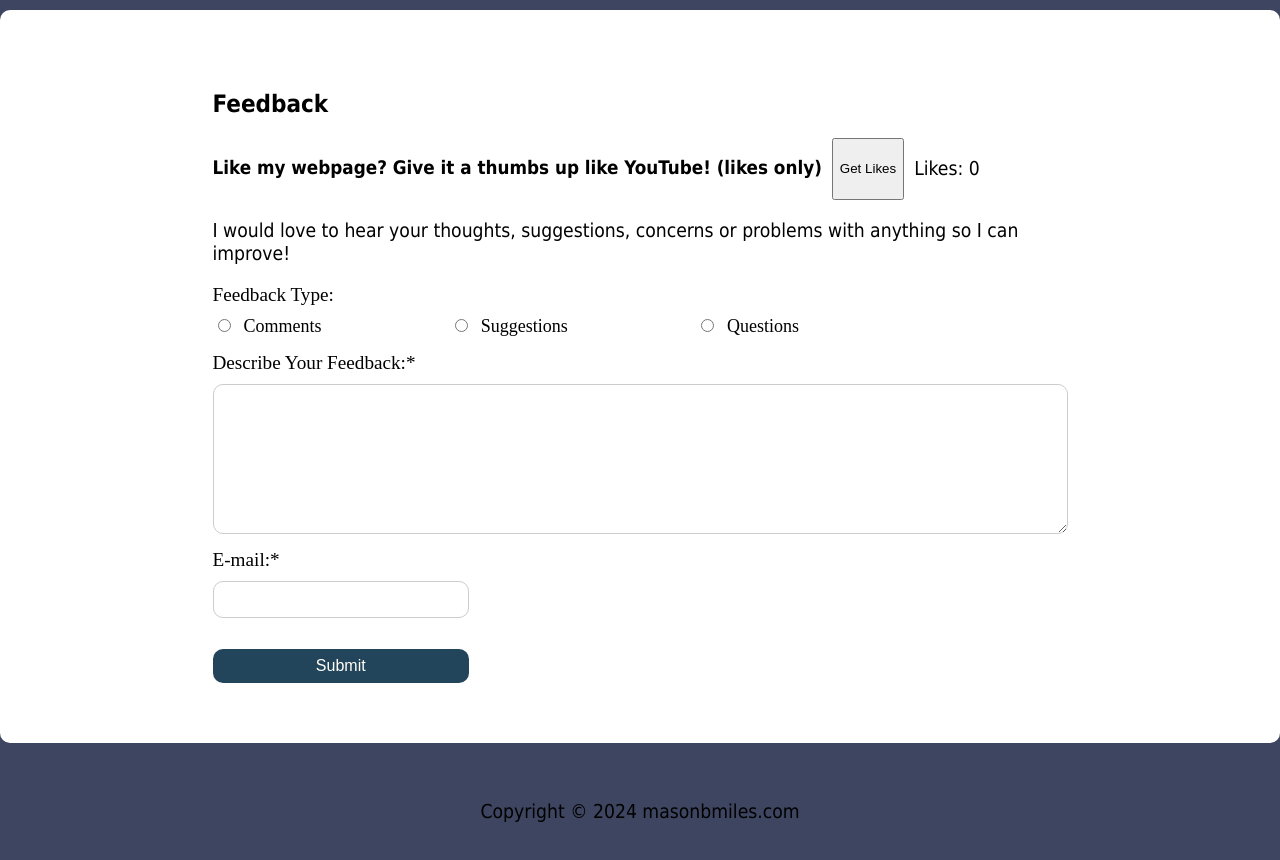
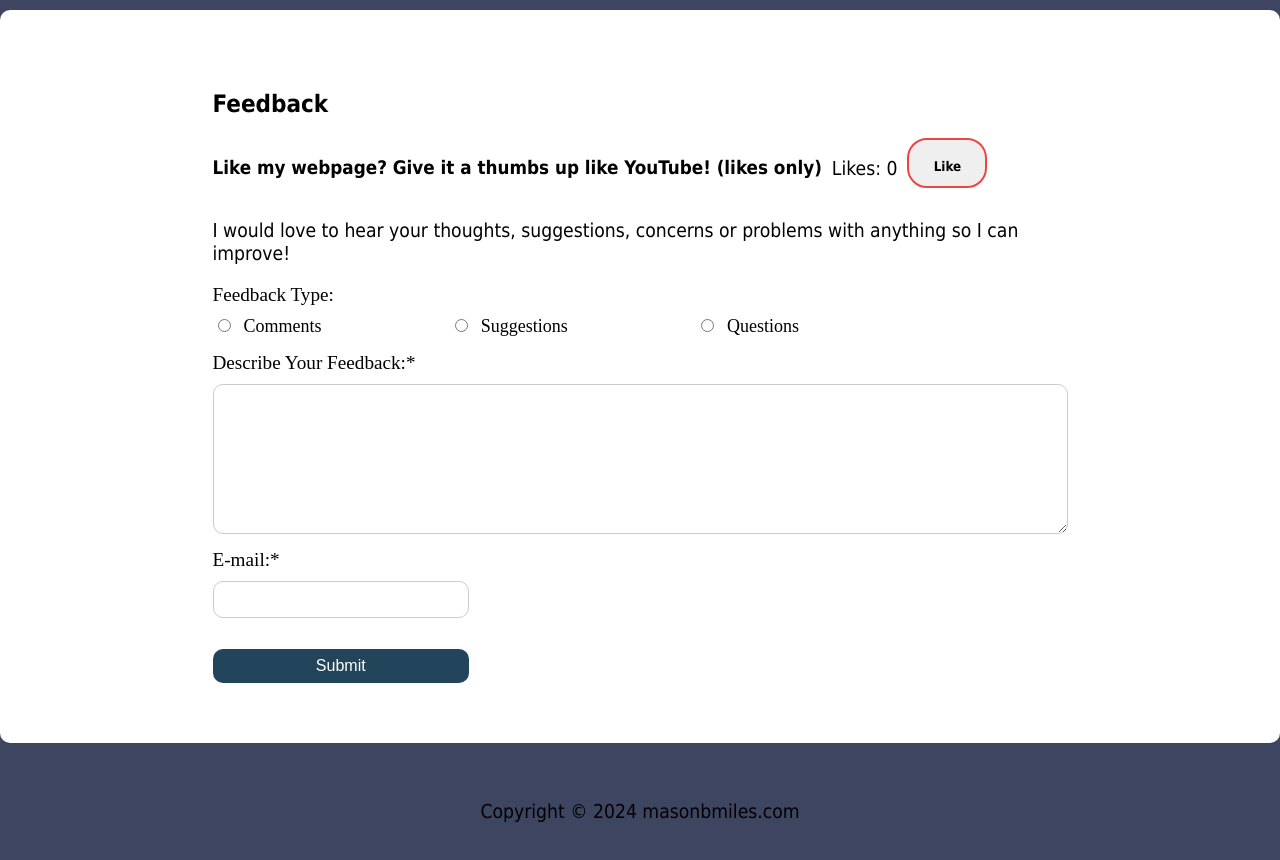
Before and after one commit to Mason13Miles/masonbmiles.com, a website with bundled scripts: page index.html in a window 1280 px wide. Shown: the part 1380-2240 px from the top of the page. Built offline with nearby package versions, Linux system fonts and the light colour scheme; no server answers.

Commit message:
reverting html back to original button

```diff
--- a/index.html
+++ b/index.html
@@ -240,10 +240,10 @@
                 <h1>Feedback</h1>
                     <div id="like-counter">
                      <h3>Like my webpage? Give it a thumbs up like YouTube! (likes only)</h3>
-                     <!-- <p>Likes: <span id="like-count">0</span></p>
-                     <button id="like-button"><h4>Like</h4></button> -->
-                     <button id="likeButton">Get Likes</button>
-                     <p id="likeCount">Likes: 0</p>
+                     <p>Likes: <span id="like-count">0</span></p>
+                     <button id="like-button"><h4>Like</h4></button>
+                     <!-- <button id="likeButton">Get Likes</button>
+                     <p id="likeCount">Likes: 0</p> -->
 
                   </div>
                 <p>I would love to hear your thoughts, suggestions, concerns or problems with anything so I can improve!</p>
```
